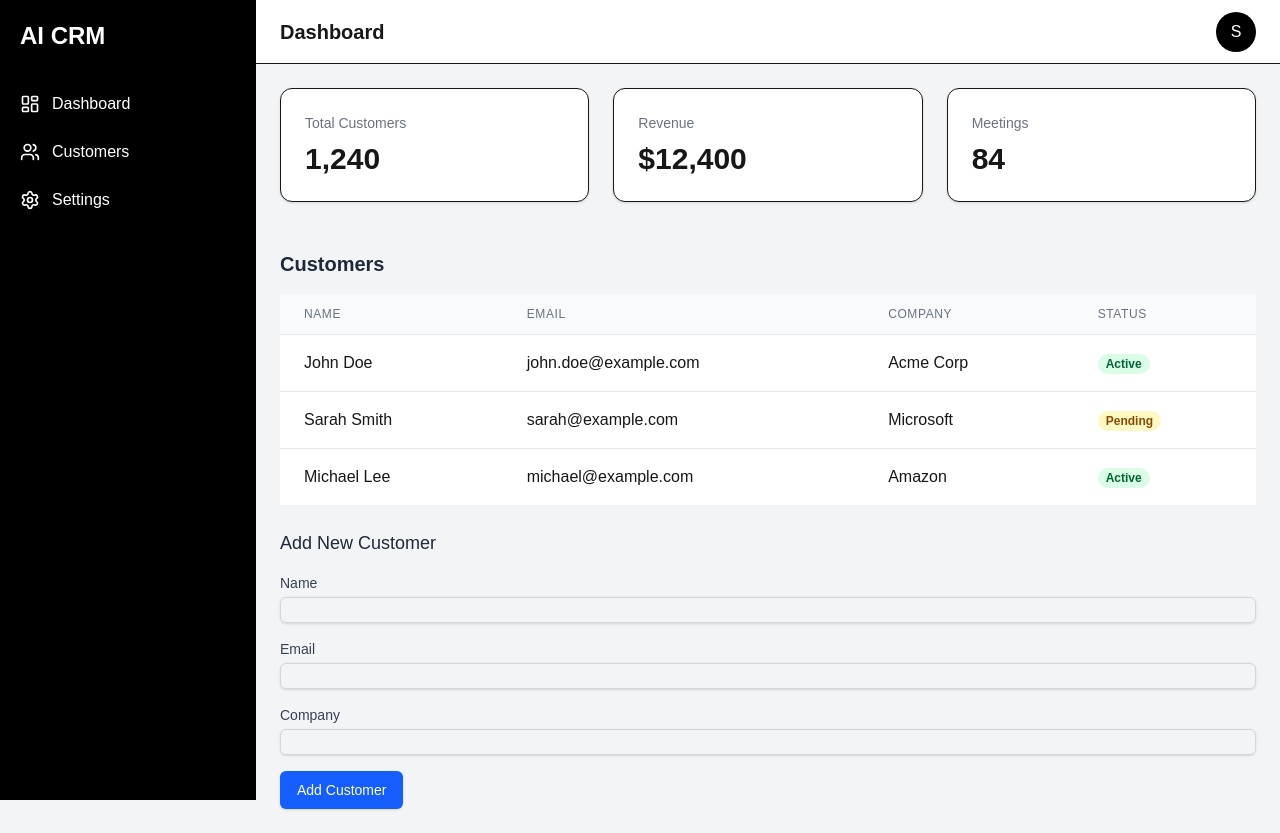
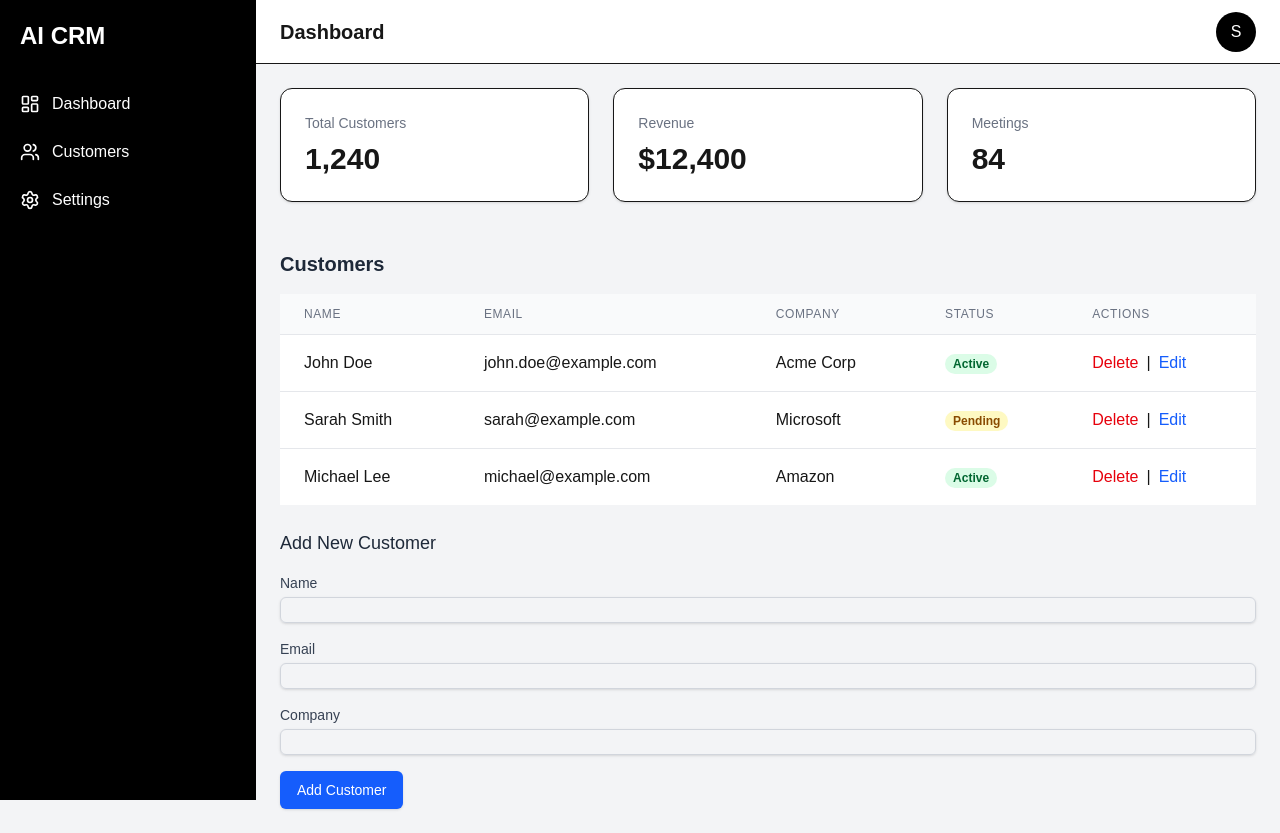
Before and after one commit to imShayan/ai-crm-assistant, a Next.js app: page / in a window 1280 px wide. Built offline with nearby package versions, Linux system fonts and the light colour scheme.

Commit message:
Implemented delete and edit actions

```diff
--- a/src/app/page.tsx
+++ b/src/app/page.tsx
@@ -11,6 +11,7 @@ import AddCustomerForm from "@/components/dashboard/add-customer-form";
 
 export default function Home() {
   const [customers, setCustomers] = useState(mockCustomers);
+  const [editingCustomer, setEditingCustomer] = useState<number | null>(null);
   const handleAddCustomer = (customer: { name: string; email: string; company: string }) => {
   const newCustomer = {
     id: customers.length + 1,
@@ -18,7 +19,11 @@ export default function Home() {
     status: "Pending",
   };
   setCustomers([...customers, newCustomer]);
-};
+  };
+  const handleDeleteCustomer = (id: number) => {    setCustomers(customers.filter((customer) => customer.id !== id));
+  };
+  const handleEditCustomer = (id: number) => {    setEditingCustomer(id);
+  };
 
   return (
     <div className="flex bg-gray-100">
@@ -40,7 +45,11 @@ export default function Home() {
             <h2 className="text-xl font-semibold text-gray-800">Customers</h2>
           </div>
 
-          <CustomerTable customers={customers} />
+          <CustomerTable
+              customers={customers}
+              onDeleteCustomer={handleDeleteCustomer}
+              onEditCustomer={handleEditCustomer}
+            />
 
           <div className="mt-6">
             <h3 className="text-lg font-medium text-gray-800 mb-4">Add New Customer</h3>
--- a/src/components/dashboard/customer-table.tsx
+++ b/src/components/dashboard/customer-table.tsx
@@ -2,9 +2,11 @@ import { Customer } from '../../types/customer';
 
 type CustomerTableProps = {
   customers: Customer[];
+  onDeleteCustomer?: (id: number) => void;
+  onEditCustomer?: (id: number) => void;
 };
 
-export default function CustomerTable({ customers }: CustomerTableProps) {
+export default function CustomerTable({ customers, onDeleteCustomer, onEditCustomer }: CustomerTableProps) {
   return (
     <div className="overflow-x-auto">
       <table className="min-w-full divide-y divide-gray-200">
@@ -14,6 +16,9 @@ export default function CustomerTable({ customers }: CustomerTableProps) {
             <th className="px-6 py-3 text-left text-xs font-medium text-gray-500 uppercase tracking-wider">Email</th>
             <th className="px-6 py-3 text-left text-xs font-medium text-gray-500 uppercase tracking-wider">Company</th>
             <th className="px-6 py-3 text-left text-xs font-medium text-gray-500 uppercase tracking-wider">Status</th>
+            {onDeleteCustomer && (
+              <th className="px-6 py-3 text-left text-xs font-medium text-gray-500 uppercase tracking-wider">Actions</th>
+            )}
           </tr>
         </thead>
         <tbody className="bg-white divide-y divide-gray-200">
@@ -29,6 +34,26 @@ export default function CustomerTable({ customers }: CustomerTableProps) {
                   {customer.status}
                 </span>
               </td>
+              {onDeleteCustomer && (
+                <td className="px-6 py-4 whitespace-nowrap">
+                  <button
+                    onClick={() => onDeleteCustomer(customer.id)}
+                    className="text-red-600 hover:text-red-900"
+                  >
+                    Delete
+                  </button>
+                  <span className="mx-2">|</span>
+                {onEditCustomer && (
+                  <button
+                    onClick={() => onEditCustomer(customer.id)}
+                    className="text-blue-600 hover:text-blue-900"
+                  >
+                    Edit
+                  </button>
+              )}
+
+                </td>
+              )}
             </tr>
           ))}
         </tbody>
```
